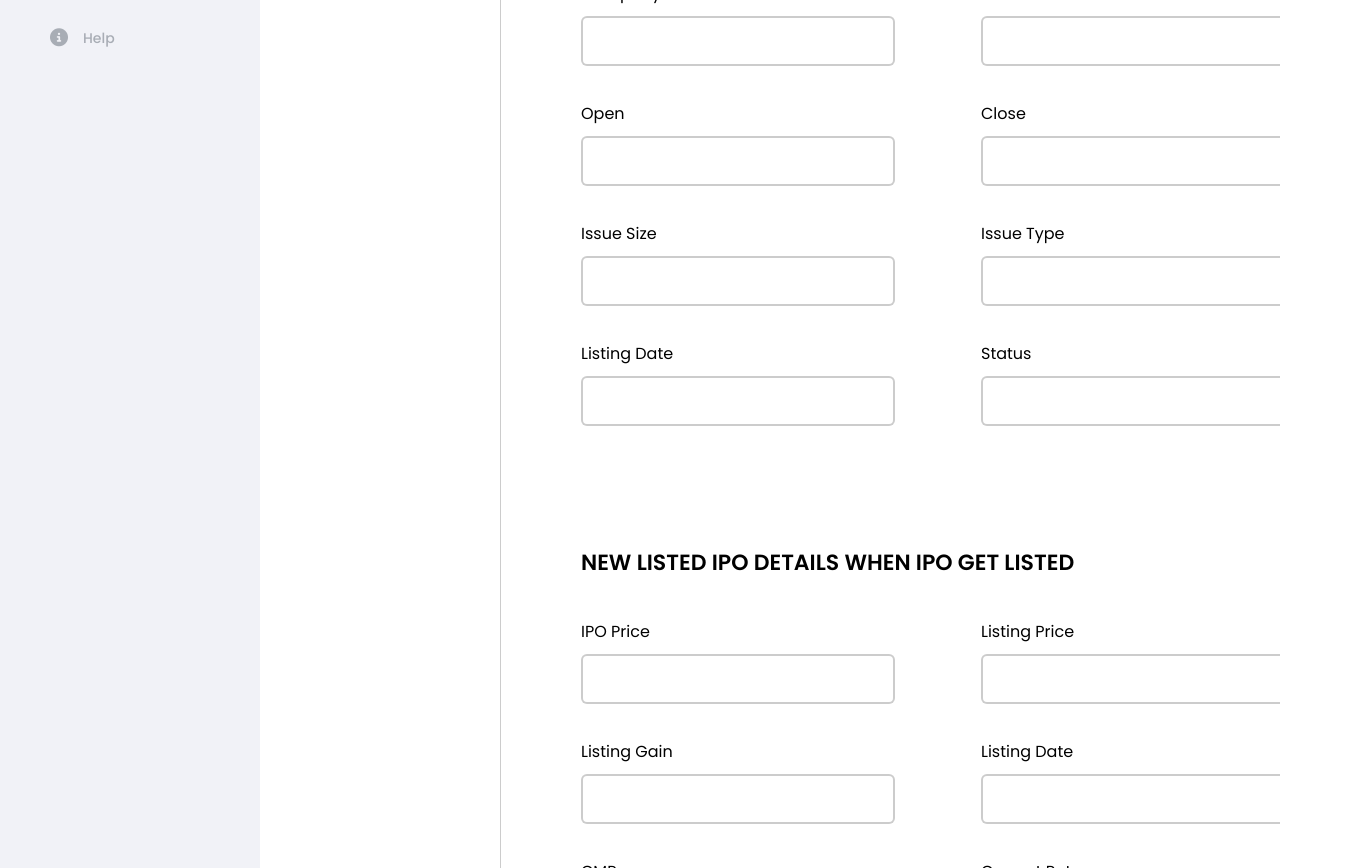
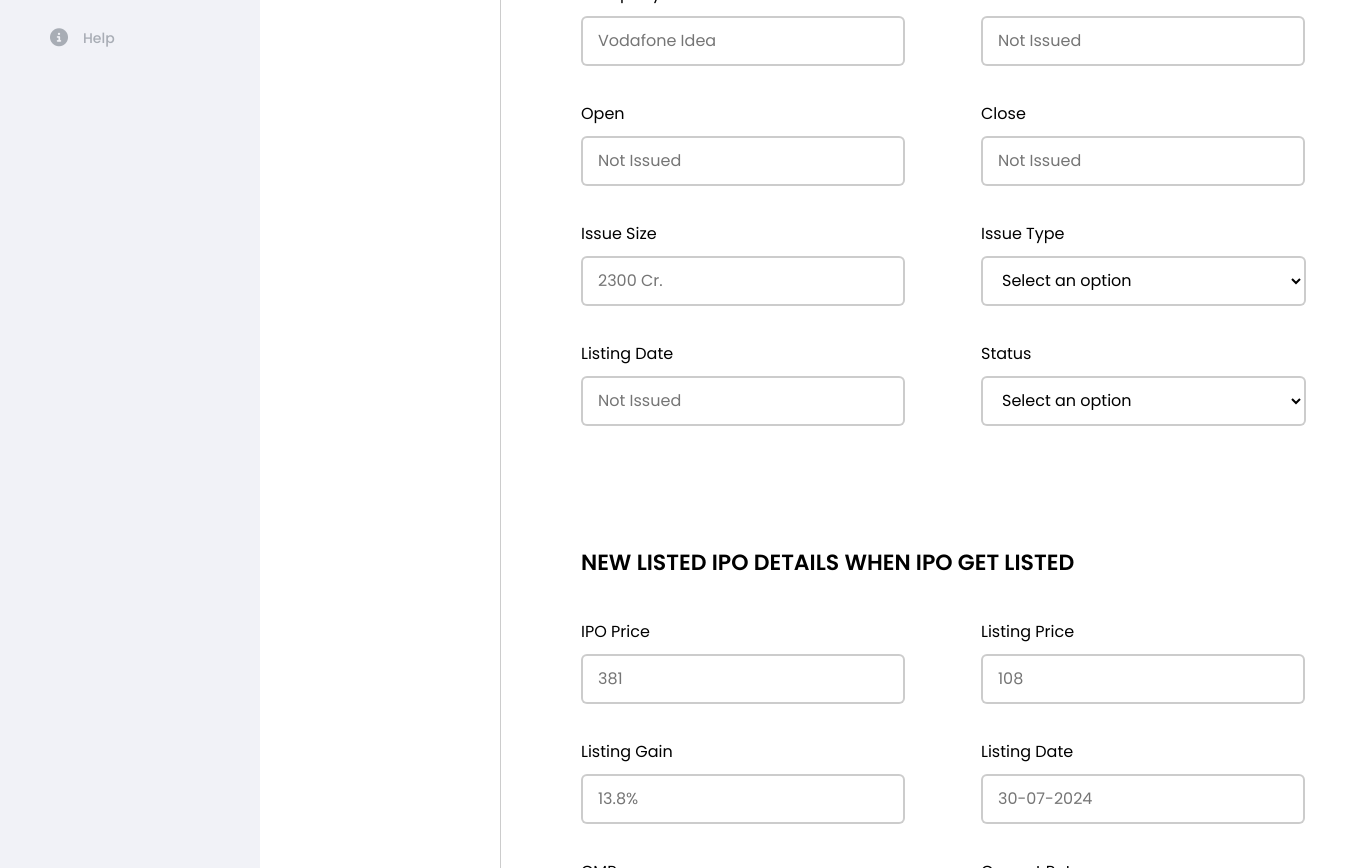
Before and after one commit to Harman-khurmi/Bluestock-fintech-dashboard, a React (Create React App) app: page /register-ipo in a window 1280 px wide. Shown: the part 500-1368 px from the top of the page, 1351 px wide, since content can reach past the window. Built offline with nearby package versions, Linux system fonts and the light colour scheme.

Commit message:
REGISTER-IPO-VALUE

```diff
--- a/src/App.css
+++ b/src/App.css
@@ -9,7 +9,7 @@ html {
 
 .app {
   display: flex;
-  overflow-x: hidden;
+  /* overflow-x: hidden; */
 }
 
 .sidebar {
--- a/src/pages/RegisterIPO.css
+++ b/src/pages/RegisterIPO.css
@@ -187,27 +187,46 @@ body {
   gap: 120px 100px;
 
 }
-.top-rows
-{
+
+.top-rows {
   min-height: 70vh;
 
 }
-.bottom-rows
-{
+
+.bottom-rows {
   min-height: 100vh;
 }
-.bottom-row-head
-{
+
+.bottom-row-head {
   text-align: left;
   justify-content: left;
   font-size: 16px;
 }
+
 .input-row {
   height: fit-content;
   display: flex;
   flex-direction: column;
   justify-content: left;
   text-align: left;
+}
+
+.dropdown {
+  padding: 5px;
+  padding-left: 15px;
+  width: 325px;
+  height: 50px;
+  line-height: 36px;
+  border-radius: 6px;
+  font-size: 16px;
+  border: 2px solid rgba(0, 0, 0, 0.2);
+  background-color: white;
+}
+
+/*  */
+.dropdown option {
+  margin-left: 10px;
+  padding: 5px;
 }
 
 .input-row label {
@@ -217,9 +236,11 @@ body {
 
 .input-row input {
   padding: 5px;
+  padding-left: 15px;
   width: 300px;
   line-height: 36px;
   border-radius: 6px;
   font-size: 16px;
   border: 2px solid rgba(0, 0, 0, 0.2);
+
 }
--- a/src/pages/RegisterIPO.js
+++ b/src/pages/RegisterIPO.js
@@ -51,70 +51,80 @@ const RegisterIPO = () => {
 
               <div className="input-row">
                 <label>Company Name</label>
-                <input type="text" />
+                <input type="text" placeholder={"Vodafone Idea"} />
               </div>
               <div className="input-row">
                 <label>Price Brand</label>
-                <input type="text" />
+                <input type="text" placeholder={"Not Issued"} />
               </div>
               <div className="input-row">
                 <label>Open</label>
-                <input type="text" />
+                <input type="text" placeholder={"Not Issued"} />
               </div>
               <div className="input-row">
                 <label>Close</label>
-                <input type="text" />
+                <input type="text" placeholder={"Not Issued"} />
               </div>
               <div className="input-row">
                 <label>Issue Size</label>
-                <input type="text" />
+                <input type="text" placeholder={"2300 Cr."} />
               </div>
               <div className="input-row">
                 <label>Issue Type</label>
-                <input type="text" />
+                <select className='dropdown'>
+                  <option placeholder="">Select an option</option>
+                  <option placeholder="option1">Option 1</option>
+                  <option placeholder="option2">Option 2</option>
+                  <option placeholder="option3">Option 3</option>
+                </select>
               </div>
               <div className="input-row">
                 <label>Listing Date</label>
-                <input type="text" />
+                <input type="text" placeholder={"Not Issued"} />
               </div>
               <div className="input-row">
                 <label>Status</label>
-                <input type="text" />
+                <select className='dropdown'>
+                  <option placeholder="">Select an option</option>
+                  <option placeholder="option1">Option 1</option>
+                  <option placeholder="option2">Option 2</option>
+                  <option placeholder="option3">Option 3</option>
+                </select>
               </div>
             </div>
             <h2 className='bottom-row-head'>NEW LISTED IPO DETAILS WHEN IPO GET LISTED</h2>
             <div className="inputs bottom-rows">
               <div className="input-row">
                 <label>IPO Price</label>
-                <input type="text" />
+                <input type="text" placeholder={"381"} />
               </div>
               <div className="input-row">
                 <label>Listing Price</label>
-                <input type="text" />
+                <input type="text" placeholder={"108"} />
               </div>
               <div className="input-row">
                 <label>Listing Gain</label>
-                <input type="text" />
+                <input type="text" placeholder={"13.8%"} />
               </div>
               <div className="input-row">
                 <label>Listing Date</label>
-                <input type="text" />
+                <input type="text" placeholder={"30-07-2024"} />
               </div>
               <div className="input-row">
                 <label>CMP</label>
-                <input type="text" />
+                <input type="text" placeholder={"410"} />
               </div>
               <div className="input-row">
                 <label>Current Return</label>
-                <input type="text" />
+                <input type="text" placeholder={"5%"} />
               </div>
               <div className="input-row">
                 <label>RHP</label>
-                <input type="text" />
+                <input type="text" placeholder={"Enter RHP Pdf Link"} />
               </div>
               <div className="input-row">
                 <label>DRHP</label>
-                <input type="text" />
+                <input type="text" placeholder={"Enter DRHP Pdf Link"} />
               </div>
             </div>
           </div>
--- a/src/pages/SignIn.js
+++ b/src/pages/SignIn.js
@@ -18,7 +18,7 @@ const SignIn = () => {
       <div className="signin-form">
         <div className="form-group">
           <label htmlFor="email">Email Address</label>
-          <input type="email" id="email" name="email" value="johndoe@gmail.com" />
+          <input type="email" id="email" name="email" placeholder="johndoe@gmail.com" />
         </div>
         <div className="form-group">
           <div className="passforgot">
@@ -32,7 +32,7 @@ const SignIn = () => {
             type={passwordVisible ? "text" : "password"}
             id="password"
             name="password"
-            value="harmankhurmi365" className={`form-control ${passwordVisible ? 'visible' : ''}`}
+            placeholder="**********" className={`form-control ${passwordVisible ? 'visible' : ''}`}
           />
           <span
             className={`password-icon ${passwordVisible ? 'visible-icon' : ''}`}
--- a/src/pages/SignUp.js
+++ b/src/pages/SignUp.js
@@ -18,11 +18,11 @@ const SignUp = () => {
         <img src={textlogo} alt="Company Logo" className="textlogo-signup" />
         <div className="form-group">
           <label htmlFor="Name">Name</label>
-          <input type="text" id="name" name="name" value="Harman Khurmi" />
+          <input type="text" id="name" name="name" placeholder="Harman Khurmi" />
         </div>
         <div className="form-group">
           <label htmlFor="email">Email Address</label>
-          <input type="email" id="email" name="email" value="johndoe@gmail.com" />
+          <input type="email" id="email" name="email" placeholder="johndoe@gmail.com" />
         </div>
         <div className="form-group">
           <div className="passforgot">
@@ -36,7 +36,7 @@ const SignUp = () => {
             type={passwordVisible ? "text" : "password"}
             id="password"
             name="password"
-            value="harmankhurmi365" className={`form-control ${passwordVisible ? 'visible' : ''}`}
+            placeholder="harmankhurmi365" className={`form-control ${passwordVisible ? 'visible' : ''}`}
           />
           <span
             className={`password-icon ${passwordVisible ? 'visible-icon' : ''}`}
```
